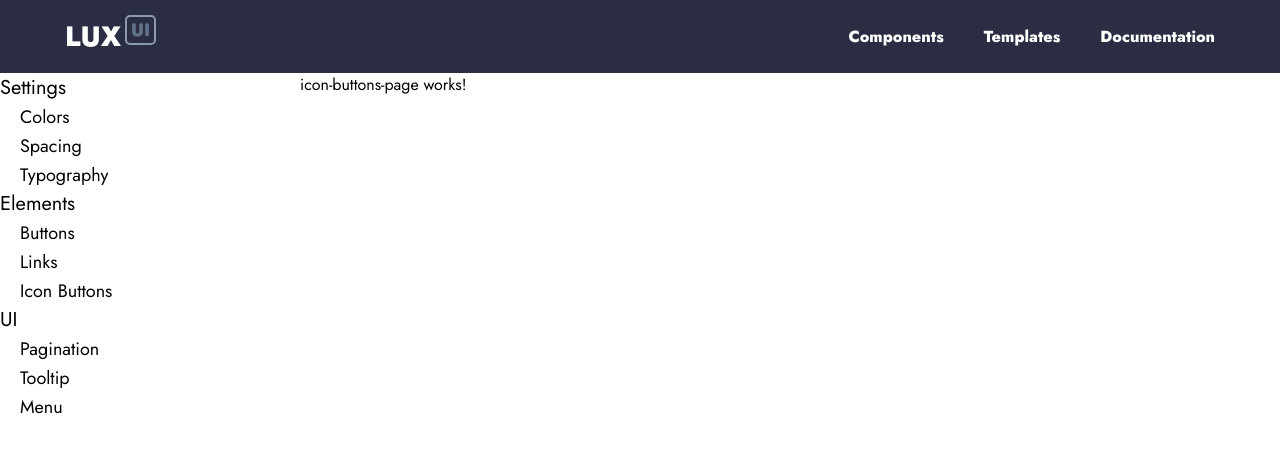
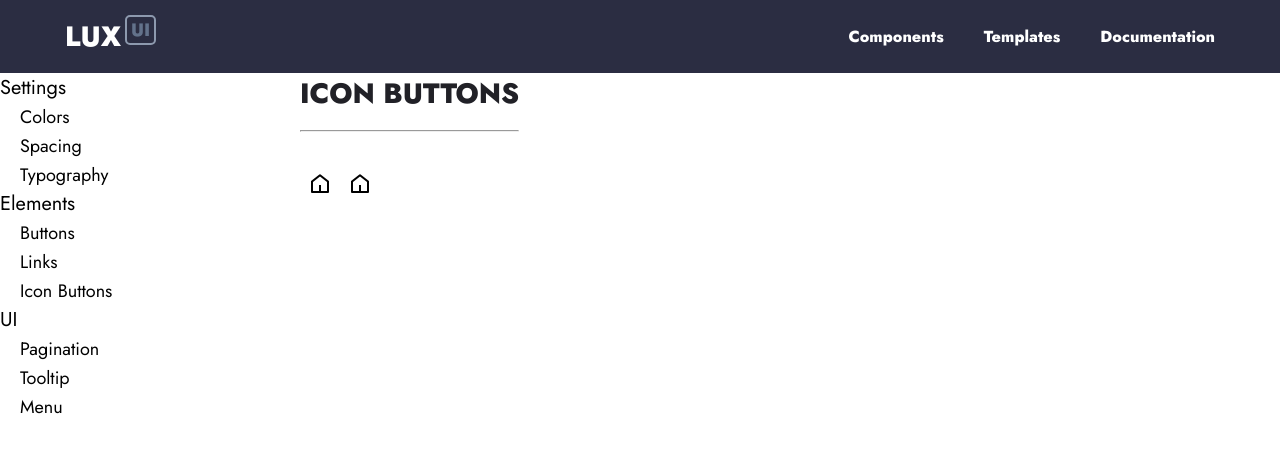
Before and after one commit to lux-ui/luxui, an Angular app: page /elements/icon-buttons in a window 1280 px wide. Shown: the top 452 px of the page. Built offline with nearby package versions, Linux system fonts and the light colour scheme.

Commit message:
develp | Add icon buttons

```diff
--- a/src/app/documentation/elements/pages/icon-buttons-page/icon-buttons-page.component.html
+++ b/src/app/documentation/elements/pages/icon-buttons-page/icon-buttons-page.component.html
@@ -1 +1,34 @@
-<p>icon-buttons-page works!</p>
+<h1 class="mb-16">Icon Buttons</h1>
+<hr />
+
+<button class="icon-button mt-32">
+  <svg
+    xmlns="http://www.w3.org/2000/svg"
+    viewBox="0 0 24 24"
+    width="24"
+    height="24"
+  >
+    <path fill="none" d="M0 0h24v24H0z" />
+    <path
+      d="M13 19h6V9.978l-7-5.444-7 5.444V19h6v-6h2v6zm8 1a1 1 0 0 1-1 1H4a1 1 0 0 1-1-1V9.49a1 1 0 0 1 .386-.79l8-6.222a1 1 0 0 1 1.228 0l8 6.222a1 1 0 0 1 .386.79V20z"
+    />
+  </svg>
+</button>
+<button class="icon-button mt-32" disabled>
+  <svg
+    xmlns="http://www.w3.org/2000/svg"
+    viewBox="0 0 24 24"
+    width="24"
+    height="24"
+  >
+    <path fill="none" d="M0 0h24v24H0z" />
+    <path
+      d="M13 19h6V9.978l-7-5.444-7 5.444V19h6v-6h2v6zm8 1a1 1 0 0 1-1 1H4a1 1 0 0 1-1-1V9.49a1 1 0 0 1 .386-.79l8-6.222a1 1 0 0 1 1.228 0l8 6.222a1 1 0 0 1 .386.79V20z"
+    />
+  </svg>
+</button>
+<!-- <textarea disabled rows="3" class="full-width my-8">
+<button class="lx-button" type="border" size="small">Small Button</button>
+<button class="lx-button" type="border">Normal Button</button>
+<button class="lx-button" type="border" size="big">Big Button</button></textarea
+> -->
--- a/src/app/luxui/assets/styles/elements/_buttons.scss
+++ b/src/app/luxui/assets/styles/elements/_buttons.scss
@@ -111,17 +111,6 @@ button {
       $color-secondary-100
     );
   }
-
-  //   i {
-  //     margin-right: 8px;
-  //   }
-
-  //   span {
-  //     & + i {
-  //       margin-left: 8px;
-  //       margin-right: 0;
-  //     }
-  //   }
 }
 
 // .fab-button {
@@ -188,111 +177,67 @@ button {
 //   }
 // }
 //
-//.icon-button {
-//  justify-content: center;
-//  width: 40px;
-//  height: 40px;
-//  border-radius: 100%;
-//  align-items: center;
-//  cursor: pointer;
-//  text-decoration: none;
-//
-//  i {
-//    color: $color-blue-700;
-//  }
-//
-//  &:hover {
-//    i {
-//      color: $color-blue-500;
-//    }
-//  }
-//
-//  &:active {
-//    outline: none !important;
-//
-//    i {
-//      filter: drop-shadow(0 0 2px $color-blue-500);
-//      color: $color-blue-500 !important;
-//    }
-//  }
-//
-//  &:focus-visible {
-//    @include outline(2px);
-//
-//    i {
-//      color: $color-blue-700;
-//    }
-//  }
-//
-//  &.blue-bg {
-//    @include icon-button(
-//        $color-blue-700,
-//        $color-blue-500,
-//        $color-blue-500,
-//        $color-blue-500,
-//        $color-blue-700,
-//    );
-//  }
-//
-//  &.white-bg {
-//    @include icon-button(
-//        $color-blue-500,
-//        $color-blue-700,
-//        $color-blue-700,
-//        $color-blue-700,
-//        $color-blue-500,
-//    );
-//  }
-//
-//  &.other-bg {
-//    @include icon-button(
-//        $color-blue-900,
-//        $color-blue-700,
-//        $color-blue-700,
-//        $color-blue-700,
-//        $color-blue-900,
-//    );
-//  }
-//
-//  &.strong-action-white {
-//    @include icon-button(
-//        $color-nok-400,
-//        $color-nok-500,
-//        $color-nok-500,
-//        $color-nok-500,
-//        $color-nok-400,
-//    );
-//  }
-//
-//  &.strong-action-other {
-//    @include icon-button(
-//        $color-nok-500,
-//        $color-nok-400,
-//        $color-nok-400,
-//        $color-nok-400,
-//        $color-nok-500,
-//    );
-//  }
-//
-//  &:disabled {
-//    @extend .not-allowed;
-//
-//    i {
-//      color: $color-gray-500 !important;
-//      filter: unset;
-//    }
-//
-//    &:active {
-//      outline: none !important;
-//
-//      i {
-//        filter: none !important;
-//        color: $color-gray-500 !important;
-//      }
-//    }
-//  }
-//}
-//
+.icon-button {
+  justify-content: center;
+  width: 40px;
+  height: 40px;
+  border-radius: 100%;
+  align-items: center;
+  cursor: pointer;
+  text-decoration: none;
+
+  svg,
+  i {
+    color: $color-primary-700;
+  }
+
+  &:hover {
+    svg,
+    i {
+      color: $color-primary-500;
+    }
+  }
+
+  &:active {
+    outline: none !important;
+
+    i,
+    svg {
+      filter: drop-shadow(0 0 2px $color-primary-500);
+      color: $color-primary-500 !important;
+    }
+  }
+
+  &:focus-visible {
+    @include outline(2px);
+
+    i,
+    svg {
+      color: $color-primary-700;
+    }
+  }
+
+  &:disabled {
+    @extend .not-allowed;
+
+    i,
+    svg {
+      color: $color-gray-100 !important;
+      filter: unset;
+    }
+
+    &:active {
+      outline: none !important;
+
+      i,
+      svg {
+        filter: none !important;
+        color: $color-gray-100 !important;
+      }
+    }
+  }
+}
+
 .lx-link {
   @include base-button();
   color: $color-primary-700;
--- a/src/app/luxui/assets/styles/mixins/_buttons.scss
+++ b/src/app/luxui/assets/styles/mixins/_buttons.scss
@@ -141,6 +141,7 @@
   $focus-icon-color
 ) {
   i {
+    border: 3px solid red;
     color: $default-icon-color;
   }
 
```
